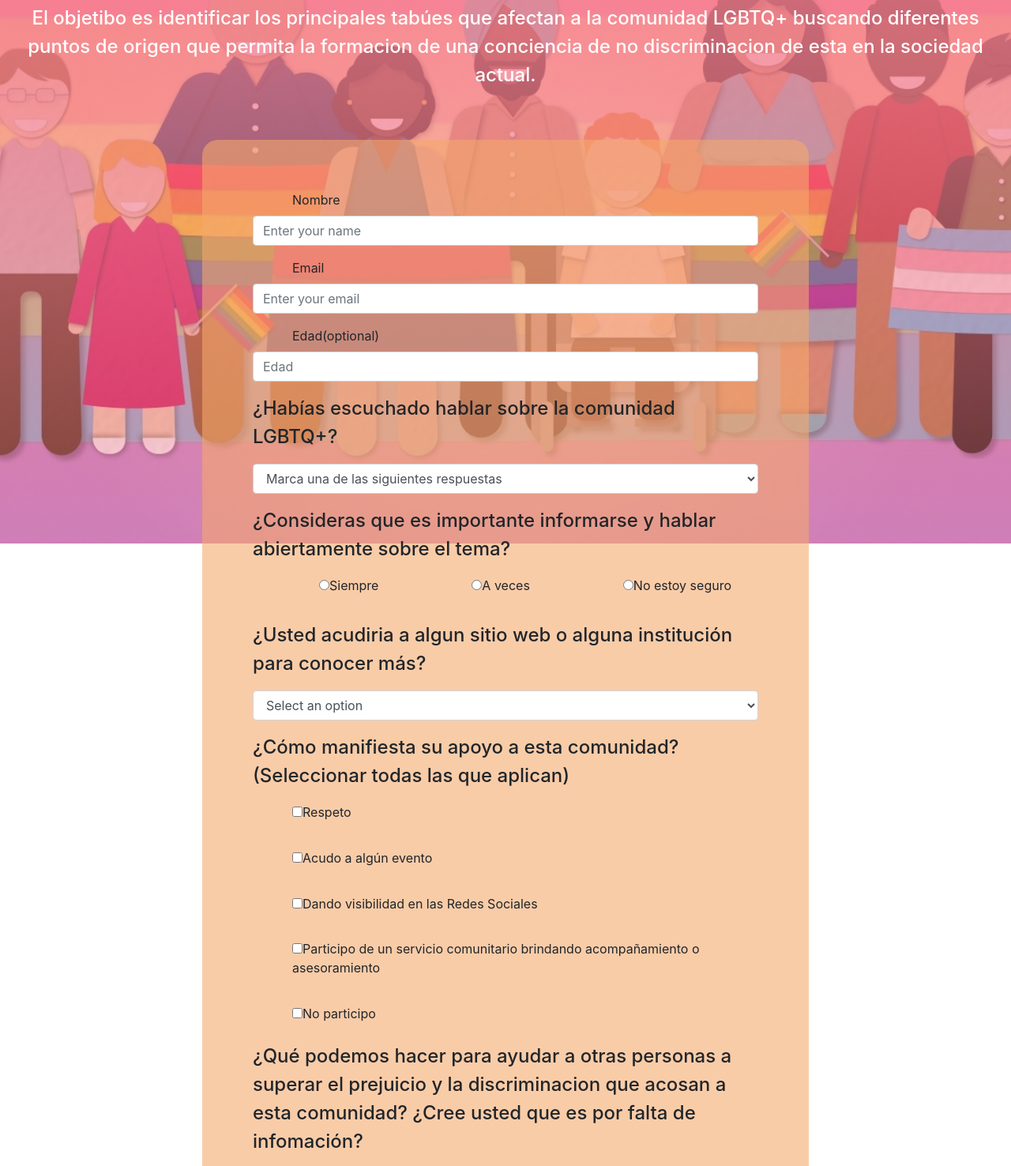
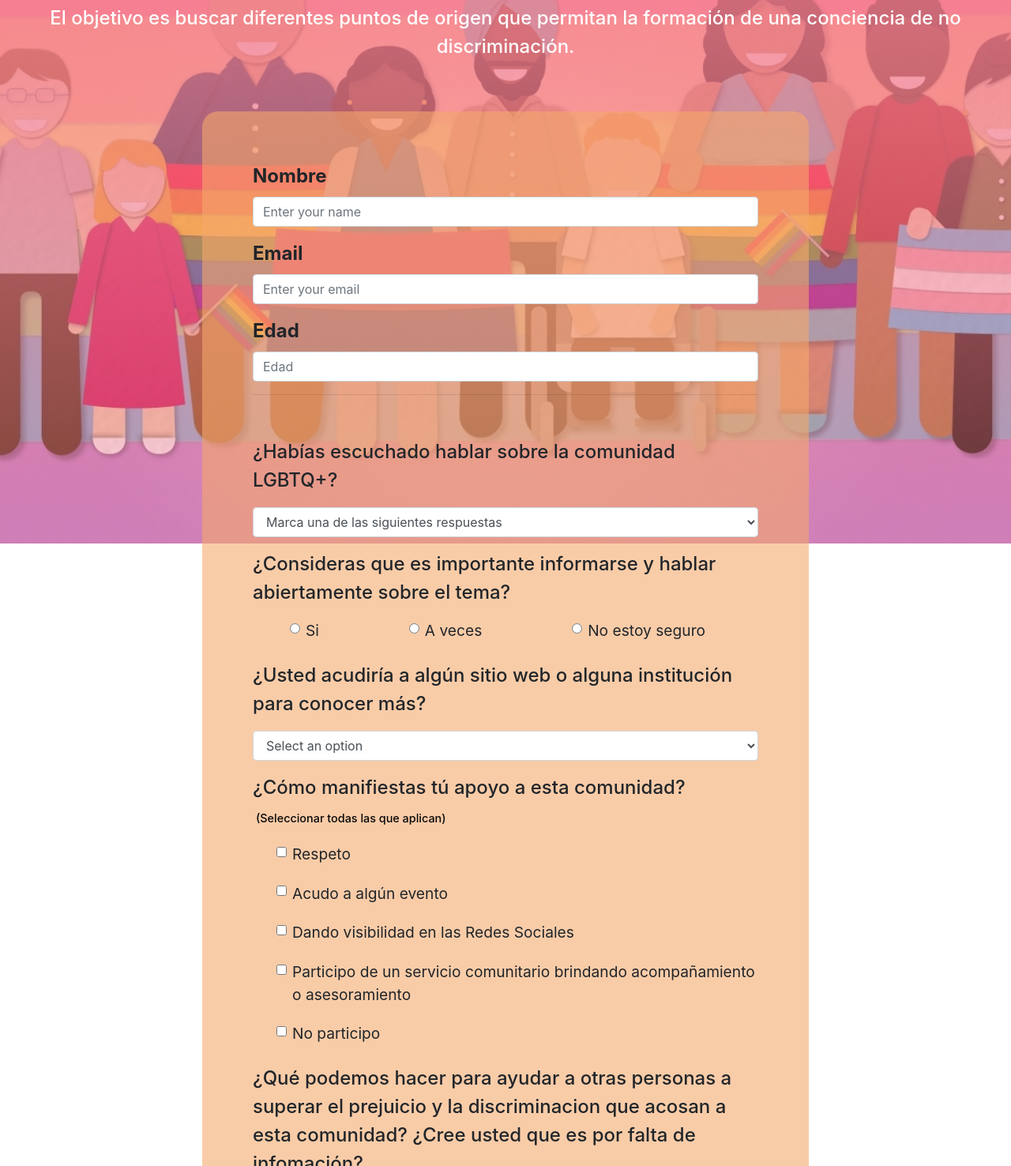
Before and after one commit to DairaBarrios/encuestalgbtq, a plain HTML site: page index.html in a window 1280 px wide. Shown: the part 112-1588 px from the top of the page at 79% size. Drawn offline with nearby package versions, Linux system fonts and the light colour scheme.

Commit message:
se completa pagina

```diff
--- a/index.html
+++ b/index.html
@@ -11,46 +11,44 @@
 <body>
     <header>
         <h1 id="title">LGBTQ+ en la actualidad.</h1>
-        <p id="description">El objetibo es identificar los principales tabúes que afectan a la comunidad LGBTQ+ buscando
-            diferentes puntos de origen que permita la formacion de una conciencia de no discriminacion de esta en la
-            sociedad actual.</p>
+        <p id="description">El objetivo es buscar diferentes puntos de origen que permitan la formación de una conciencia
+            de no discriminación.</p>
 
     </header>
 
     <form id="survey-form">
         <div class="form-group">
-            <label id="name-label" for="name">Nombre</label>
+            <label class="pregunta" id="name-label" for="name">Nombre</label>
             <input type="text" name="name" id="name" class="form-control" placeholder="Enter your name" required />
         </div>
         <div class="form-group">
-            <label id="email-label" for="email">Email</label>
-            <input type="text" name="email" id="email" class="form-control" placeholder="Enter your email" required />
+            <label class="pregunta" id="email-label" for="email">Email</label>
+            <input type="email" name="email" id="email" class="form-control" placeholder="Enter your email" required />
         </div>
         <div class="form-group">
-            <label id="number-label" for="number">Edad<span class="clue">(optional)</span></label>
+            <label class="pregunta" id="number-label" for="number">Edad</label>
             <input type="number" name="age" id="number" min="10" max="99" class="form-control" placeholder="Edad" />
         </div>
+        <hr>
         <div class="form-group">
             <p>¿Habías escuchado hablar sobre la comunidad LGBTQ+?</p>
-            <select id="dropdown" name="role" class="form-control" required>
+            <select id="dropdown" name="escuchar" class="form-control" required>
                 <option disabled selected value>Marca una de las siguientes respuestas</option>
-                <option value="student">Siempre.</option>
-                <option value="job">Casi siempre.</option>
-                <option value="learner">A veces.</option>
-                <option value="preferNo">Casi nunca.</option>
-                <option value="other">Nunca.</option>
+                <option value="si">Si.</option>
+                <option value="no">No, pero tengo una idea.</option>
+                <option value="nunca">No, nunca escuche.</option>
             </select>
         </div>
         <div class="form-group">
             <p>¿Consideras que es importante informarse y hablar abiertamente sobre el tema?</p>
             <div id="tema">
                 <label>
-                    <input name="user-recommend" value="siempre" type="radio" class="input-radio"
-                        checked />Siempre</label>
+                    <input name="user-recommend" value="si" type="radio" class="form-check-input"
+                        checked />Si</label>
                 <label>
-                    <input name="user-recommend" value="aveces" type="radio" class="input-radio" />A veces</label>
+                    <input name="user-recommend" value="aveces" type="radio" class="form-check-input" />A veces</label>
 
-                <label><input name="user-recommend" value="seguro" type="radio" class="input-radio" />No estoy
+                <label><input name="user-recommend" value="seguro" type="radio" class="form-check-input" />No estoy
                     seguro</label>
                 <label hidden><input name="user-recommend" checked value="No estoy seguro" type="radio"
                         class="input-radio" />Not
@@ -58,7 +56,7 @@
         </div>
         <div class="form-group">
             <p>
-                ¿Usted acudiria a algun sitio web o alguna institución para conocer más?
+                ¿Usted acudiría a algún sitio web o alguna institución para conocer más?
             </p>
             <select id="most-like" name="mostLike" class="form-control" required>
                 <option disabled selected value>Select an option</option>
@@ -68,25 +66,24 @@
         </div>
         <div class="form-group">
             <p>
-                ¿Cómo manifiesta su apoyo a esta comunidad?
+                ¿Cómo manifiestas tú apoyo a esta comunidad?
                 <span class="clue">(Seleccionar todas las que aplican)</span>
             </p>
 
             <div class="checkbox"><label><input name="prefer" value="respeto" type="checkbox"
-                        class="input-checkbox" />Respeto</label></div>
+                        class="form-check-input" />Respeto</label></div>
             <div class="checkbox"><label>
-                    <input name="prefer" value="evento" type="checkbox" class="input-checkbox" />Acudo a algún
+                    <input name="prefer" value="evento" type="checkbox" class="form-check-input" />Acudo a algún
                     evento</label></div>
             <div class="checkbox"><label><input name="prefer" value="Dando visibilidad en las Redes Sociales"
-                        type="checkbox" class="input-checkbox" />Dando visibilidad en las Redes Sociales</label></div>
+                        type="checkbox" class="form-check-input" />Dando visibilidad en las Redes Sociales</label></div>
             <div class="checkbox"><label><input name="prefer" value="servicio" type="checkbox"
-                        class="input-checkbox" />Participo de un
+                        class="form-check-input" />Participo de un
                     servicio comunitario brindando
                     acompañamiento o asesoramiento
                 </label></div>
-            <div class="checkbox"></div><label><input name="prefer" value="noparticipo" type="checkbox"
-                    class="input-checkbox" />No
-                participo</label>
+            <div class="checkbox"><label><input name="prefer" value="noparticipo" type="checkbox"
+                        class="form-check-input" />No participo</label></div>
         </div>
         </div>
         <div class="form-group">
@@ -103,15 +100,15 @@
             </p>
 
             <div class="checkbox"><label class="form-check-label"><input name="prefer" value="respeto" type="checkbox"
-                class="form-check-input" />Org. LGBTQ+</label></div>
+                        class="form-check-input" />Org. LGBTQ+</label></div>
             <div class="checkbox"><label>
-                    <input name="prefer" value="evento" type="checkbox" class="input-checkbox" />Policia</label></div>
+                    <input name="prefer" value="evento" type="checkbox" class="form-check-input" />Policia</label></div>
             <div class="checkbox"><label><input name="prefer" value="Dando visibilidad en las Redes Sociales"
-                        type="checkbox" class="input-checkbox" />Org.DDHH</label></div>
+                        type="checkbox" class="form-check-input" />Org.DDHH</label></div>
             <div class="checkbox"><label><input name="prefer" value="servicio" type="checkbox"
-                        class="input-checkbox" />Inadi</label></div>
+                        class="form-check-input" />Inadi</label></div>
             <div class="checkbox"><label><input name="prefer" value="noparticipo" type="checkbox"
-                        class="input-checkbox" />A ninguno</label></div>
+                        class="form-check-input" />A ninguno</label></div>
         </div>
         <div class="form-group">
             <p>
@@ -121,18 +118,18 @@
             </p>
 
             <div class="checkbox"><label><input name="prefer" value="respeto" type="checkbox"
-                        class="input-checkbox" />Sirve y recibe apoyo
+                        class="form-check-input" />Sirve y recibe apoyo
                     profesional</label></div>
             <div class="checkbox"><label><input name="prefer" value="noparticipo" type="checkbox"
-                        class="input-checkbox" />Sirve pero no se
+                        class="form-check-input" />Sirve pero no se
                     recibe apoyo profesional</label></div>
             <div class="checkbox"><label><input name="prefer" value="evento" type="checkbox"
-                        class="input-checkbox" />Aumenta el daño</label></div>
+                        class="form-check-input" />Aumenta el daño</label></div>
             <div class="checkbox"><label><input name="prefer" value="Dando visibilidad en las Redes Sociales"
-                        type="checkbox" class="input-checkbox" />No sirve porque no sancionan la accion
+                        type="checkbox" class="form-check-input" />No sirve porque no sancionan la accion
                     discriminatoria</label></div>
             <div class="checkbox"><label><input name="prefer" value="servicio" type="checkbox"
-                        class="input-checkbox" />No sirve y empeora la
+                        class="form-check-input" />No sirve y empeora la
                     situación de discriminación</label></div>
 
         </div>
@@ -153,5 +150,6 @@
 
     </form>
 </body>
+<script src="https://cdn.freecodecamp.org/testable-projects-fcc/v1/bundle.js"></script>
 
 </html>
--- a/style.css
+++ b/style.css
@@ -38,7 +38,7 @@ form {
 }
 
 div {
-    margin-bottom: 4%;
+    margin-bottom: 2%;
 }
 
 header {
@@ -82,6 +82,33 @@ textarea:focus, input:focus {
     justify-items: center;
 }
 
+.checkbox{
+    padding-left: 50px;
+
+}
+
 label{
-    padding-left: 50px;
+    font-size: 1.2em;
+
 }
+
+.pregunta{
+    font-size: 1.5em;
+    font-weight: 700;
+}
+
+hr {
+    display: block;
+    padding-top: 3%;
+    padding-bottom: 3%;
+    margin-left: auto;
+    margin-right: auto;
+    border-style: inset;
+    border-width: 1px;
+  }
+
+  .clue {
+    margin-left: 0.25rem;
+    font-size: 0.9rem;
+    color: #080808;
+  }
```
